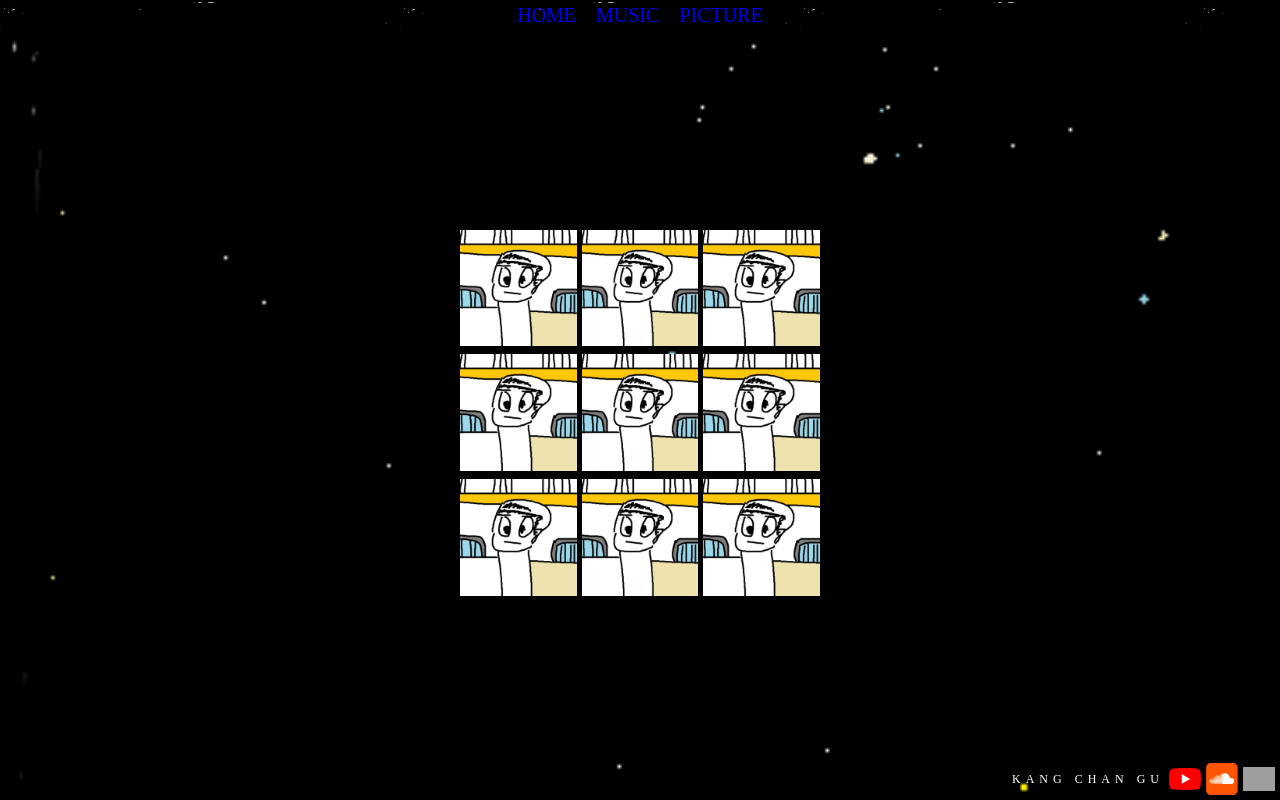
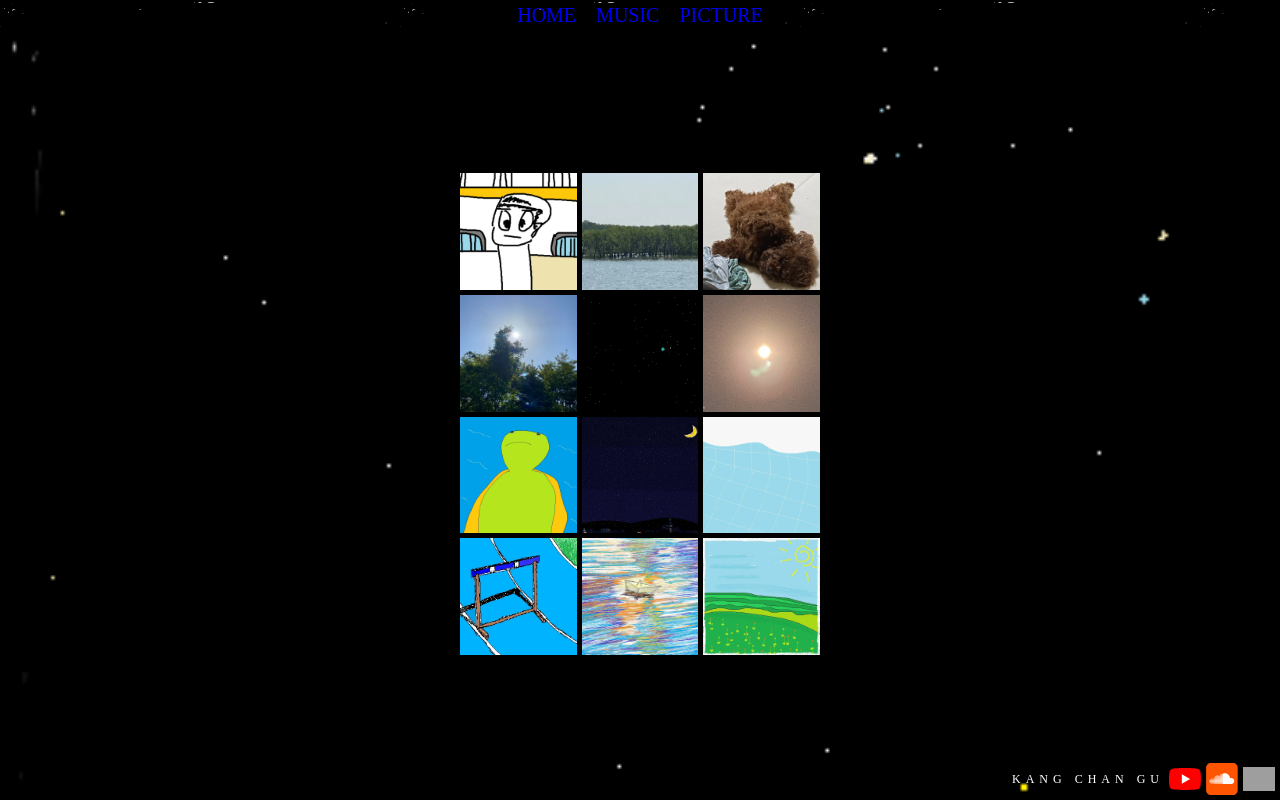
Before and after one commit to lovemagician/KANGCHANGU, a React (Vite) app: page /picture in a window 1280 px wide. Built offline with nearby package versions, Linux system fonts and the light colour scheme; grey boxes are pictures that could not be loaded.

Commit message:
🚧 change images

```diff
--- a/src/pages/Picture.css
+++ b/src/pages/Picture.css
@@ -1,16 +1,27 @@
 .pictureWrapper {
-  height: 100%;
   display: flex;
+  flex-direction: column;
+  align-items: center;
   justify-content: center;
-  align-items: center;
+  flex: 1;
+  translate: 0 30px;
 }
 
 .container {
+  box-sizing: border-box;
   width: 360px;
-  padding: 5px;
-  translate: 0 30px;
+  /* height: 360px; */
   display: grid;
   grid-template-columns: 1fr 1fr 1fr;
-  grid-template-rows: 1fr 1fr 1fr;
   gap: 5px;
 }
+
+.container div {
+  cursor: pointer;
+}
+
+.container div img {
+  display: block;
+  height: 116.66px;
+  object-fit: cover;
+}
--- a/src/pages/Picture.jsx
+++ b/src/pages/Picture.jsx
@@ -12,28 +12,37 @@ function Picture() {
             <img onClick={(e) => window.open(e.target.src)} width="100%" src="/images/KANGCHANGU.webp" alt="사진" />
           </div>
           <div>
-            <img onClick={(e) => window.open(e.target.src)} width="100%" src="/images/KANGCHANGU.webp" alt="사진" />
+            <img onClick={(e) => window.open(e.target.src)} width="100%" src="/images/photo_lake.webp" alt="사진" />
           </div>
           <div>
-            <img onClick={(e) => window.open(e.target.src)} width="100%" src="/images/KANGCHANGU.webp" alt="사진" />
+            <img onClick={(e) => window.open(e.target.src)} width="100%" src="/images/photo_kancho.webp" alt="사진" />
           </div>
           <div>
-            <img onClick={(e) => window.open(e.target.src)} width="100%" src="/images/KANGCHANGU.webp" alt="사진" />
+            <img onClick={(e) => window.open(e.target.src)} width="100%" src="/images/photo_sunny.webp" alt="사진" />
           </div>
           <div>
-            <img onClick={(e) => window.open(e.target.src)} width="100%" src="/images/KANGCHANGU.webp" alt="사진" />
+            <img onClick={(e) => window.open(e.target.src)} width="100%" src="/images/drawing_universe.webp" alt="사진" />
           </div>
           <div>
-            <img onClick={(e) => window.open(e.target.src)} width="100%" src="/images/KANGCHANGU.webp" alt="사진" />
+            <img onClick={(e) => window.open(e.target.src)} width="100%" src="/images/photo_moonlight.webp" alt="사진" />
           </div>
           <div>
-            <img onClick={(e) => window.open(e.target.src)} width="100%" src="/images/KANGCHANGU.webp" alt="사진" />
+            <img onClick={(e) => window.open(e.target.src)} width="100%" src="/images/drawing_turtle.webp" alt="사진" />
           </div>
           <div>
-            <img onClick={(e) => window.open(e.target.src)} width="100%" src="/images/KANGCHANGU.webp" alt="사진" />
+            <img onClick={(e) => window.open(e.target.src)} width="100%" src="/images/drawing_city.webp" alt="사진" />
           </div>
           <div>
-            <img onClick={(e) => window.open(e.target.src)} width="100%" src="/images/KANGCHANGU.webp" alt="사진" />
+            <img onClick={(e) => window.open(e.target.src)} width="100%" src="/images/drawing_swimmingpool.webp" alt="사진" />
+          </div>
+          <div>
+            <img onClick={(e) => window.open(e.target.src)} width="100%" src="/images/drawing_hurdle.webp" alt="사진" />
+          </div>
+          <div>
+            <img onClick={(e) => window.open(e.target.src)} width="100%" src="/images/drawing_paperboat.webp" alt="사진" />
+          </div>
+          <div>
+            <img onClick={(e) => window.open(e.target.src)} width="100%" src="/images/drawing_hill.webp" alt="사진" />
           </div>
         </div>
       </div>
```
